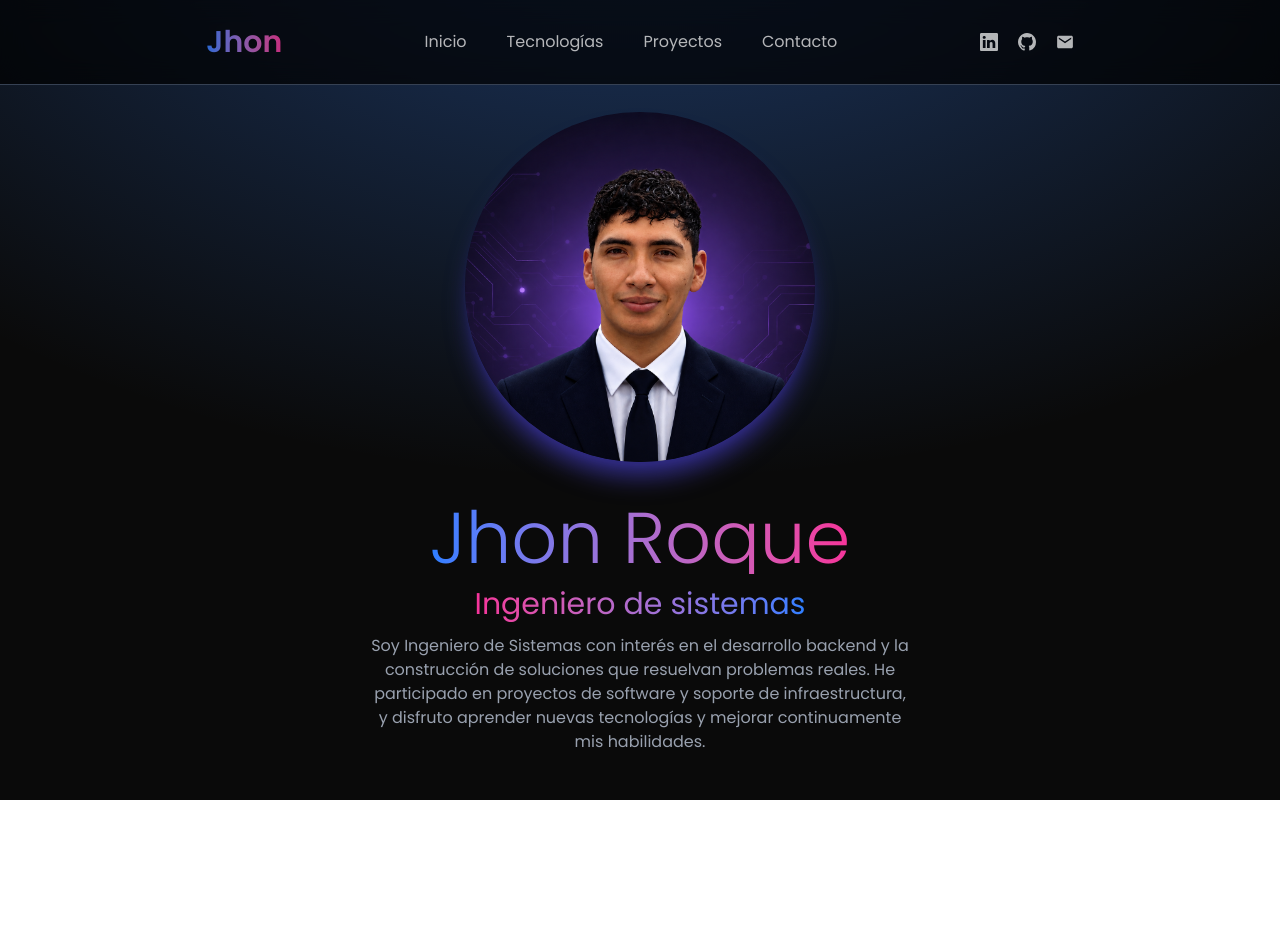
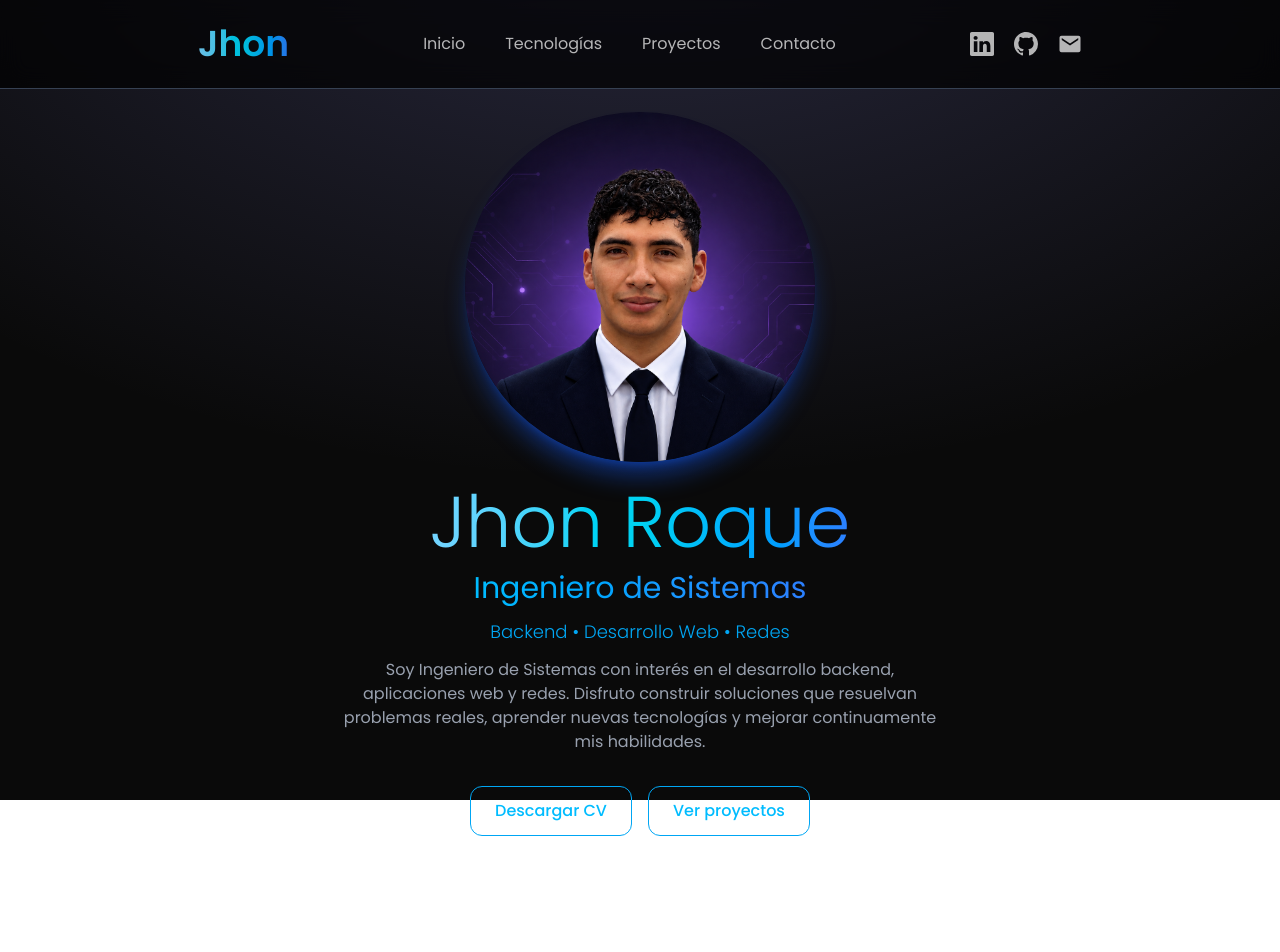
Before and after one commit to jhonRR28/Portafolio, a React (Vite) app: page / in a window 1280 px wide. Shown: the top 952 px of the page. Built offline with nearby package versions, Linux system fonts and the light colour scheme.

Commit message:
Actualizacion de la seccion Hero con cambio de color e implementacion de botones nuevos

```diff
--- a/index.html
+++ b/index.html
@@ -3,8 +3,8 @@
   <head>
     <meta charset="UTF-8" />
     <link rel="icon" type="image/svg+xml" href="/favicon.svg" />
-    <meta name="viewport" content="width=device-width, initial-scale=1.0" />
-    <title>Jhon Roque</title>
+    <meta name="description" content="Ingeniero de Sistemas orientado al desarrollo web, con experiencia en redes, soporte TI y desarrollo de aplicaciones." />
+    <title>Jhon Roque | Ingeniero de Sistemas</title>
     <link rel="preconnect" href="https://fonts.googleapis.com">
 <link rel="preconnect" href="https://fonts.gstatic.com" crossorigin>
 <link href="https://fonts.googleapis.com/css2?family=Poppins:ital,wght@0,100;0,200;0,300;0,400;0,500;0,600;0,700;0,800;0,900;1,100;1,200;1,300;1,400;1,500;1,600;1,700;1,800;1,900&display=swap" rel="stylesheet">
--- a/src/App.jsx
+++ b/src/App.jsx
@@ -8,7 +8,9 @@ function App() {
 
   return (
     <>
-      <div className="fixed inset-0 -z-10 min-h-screen w-screen bg-neutral-950 bg-radial-[ellipse_80%_80%_at_50%_-20%,rgba(59,130,246,0.4),rgba(255,255,255,0)]"></div>
+      {/* <div className="fixed inset-0 -z-10 min-h-screen w-screen bg-neutral-950 bg-radial-[ellipse_80%_80%_at_50%_-20%,rgba(59,130,246,0.4),rgba(255,255,255,0)]"></div> */}
+
+      <div className="fixed inset-0 -z-10 min-h-screen w-full bg-[#0a0a0a] bg-[radial-gradient(ellipse_80%_80%_at_50%_-20%,rgba(120,119,198,0.3),rgba(255,255,255,0))] text-gray-200"></div>
 
       <main className="flex flex-col items-center px-4 md:px-8 lg:px-16">
         <Navbar />
--- a/src/components/Contact.jsx
+++ b/src/components/Contact.jsx
@@ -50,7 +50,13 @@ const Contact = () => {
           </li>
         </ul>
 
-        <a href="mailto:maleshector68@gmail.com" className="flex items-center gap-2 text-nowrap rounded-lg border border-indigo-600 bg-black px-5 py-3 text-lg font-bold text-white shadow-lg shadow-indigo-700 transition-all duration-300 hover:-translate-y-2 hover:shadow-xl hover:shadow-indigo-600"> <BiMailSend /> Enviar Correo</a>
+        <a
+          href="mailto:maleshector68@gmail.com"
+          className="flex items-center gap-2 rounded-xl border border-sky-500 px-6 py-3 font-medium text-sky-400 transition-all duration-300  hover:text-white hover:scale-105 hover:shadow-lg hover:shadow-sky-500/30"
+        >
+          <BiMailSend className="text-xl" />
+          Enviar correo
+        </a>
       </div>
     </div>
   )
--- a/src/components/Hero.jsx
+++ b/src/components/Hero.jsx
@@ -4,25 +4,53 @@ import { motion } from "motion/react"
 const Hero = () => {
   return (
     <div id="home" className="px-16 flex min-h-screen w-full items-center justify-center py-28 md:px-32">
-      <div className="flex flex-col items-center justify-center gap-10 text-white">
+      <div className="flex flex-col items-center justify-center gap-6 text-white">
         <motion.div
-        initial={{ opacity: 0, y: -50 }}
-        animate={{ opacity: 1, y: 0 }}
-        transition={{ duration: 0.8, delay: 0.2 }}
+          initial={{ opacity: 0, y: -50 }}
+          animate={{ opacity: 1, y: 0 }}
+          transition={{ duration: 0.8, delay: 0.2 }}
         >
-          <img src={image} alt="" className="w-75 aspect-square object-cover rounded-full cursor-pointer shadow-xl shadow-indigo-900 transition-all duration-300 hover:translate-y-5 hover:scale-105 hover:shadow-2xl hover:shadow-indigo-600 md:w-87.5" />
+          <img src={image} alt="Jhon Roque" className="w-75 aspect-square borderborder-sky-400/30 object-cover rounded-full cursor-pointer shadow-xl shadow-blue-600/40 transition-all duration-300 hover:translate-y-5 hover:scale-105 hover:shadow-2xl hover:shadow-sky-300/50 md:w-87.5"/>
+        </motion.div>
+
+        <motion.div
+          initial={{ opacity: 0, y: 50 }}
+          animate={{ opacity: 1, y: 0 }}
+          transition={{ duration: 0.8, delay: 0.2 }}
+          className="flex max-w-150 flex-col items-center justify-center gap-3 text-center"
+        >
+          <h1 className="bg-linear-to-r from-sky-300 via-cyan-400 to-blue-500 bg-clip-text text-transparent text-5xl font-light  md:text-7xl">
+            Jhon Roque
+          </h1>
+          <h3 className="bg-linear-to-r from-sky-400 to-blue-500 bg-clip-text text-transparent text-2xl md:text-3xl">
+            Ingeniero de Sistemas
+          </h3>
+          <p className="text-lg font-light text-sky-500 text-shadow text-shadow-sky-300">
+            Backend • Desarrollo Web • Redes
+          </p>
+          <p className="leading-6 text-pretty text-sm text-gray-400 md:text-base">
+            Soy Ingeniero de Sistemas con interés en el desarrollo backend, aplicaciones web y redes. Disfruto construir soluciones que resuelvan problemas reales, aprender nuevas tecnologías y mejorar continuamente mis habilidades.
+          </p>
         </motion.div>
 
         <motion.div
         initial={{ opacity: 0, y: 50 }}
         animate={{ opacity: 1, y: 0 }}
         transition={{ duration: 0.8, delay: 0.2 }}
-        className="flex max-w-150 flex-col items-center justify-center gap-3 text-center">
-          <h1 className="bg-linear-to-r from-blue-500 to-pink-500 bg-clip-text text-transparent  text-5xl font-light md:text-7xl">Jhon Roque</h1>
-          <h3 className="bg-linear-to-r from-pink-500 to-blue-500 bg-clip-text text-transparent  text-2xl md:text-3xl">Ingeniero de sistemas</h3>
-          <p className="md:text-base text-pretty text-sm text-gray-400">
-            Soy Ingeniero de Sistemas con interés en el desarrollo backend y la construcción de soluciones que resuelvan problemas reales. He participado en proyectos de software y soporte de infraestructura, y disfruto aprender nuevas tecnologías y mejorar continuamente mis habilidades.
-          </p>
+        className="mt-2 flex flex-wrap items-center justify-center gap-4">
+          <a
+            href="/cv/Jhon_Roque_CV.pdf"
+            target="_blank"
+            className="rounded-xl border border-sky-500 px-6 py-3 font-medium text-sky-400 transition-all duration-300  hover:text-white hover:scale-105 hover:shadow-lg hover:shadow-sky-500/30"
+          >
+            Descargar CV
+          </a>
+          <a
+            href="#projects"
+            className="rounded-xl border border-sky-500 px-6 py-3 font-medium text-sky-400 transition-all duration-300  hover:text-white hover:scale-105 hover:shadow-lg hover:shadow-sky-500/30"
+          >
+            Ver proyectos
+          </a>
         </motion.div>
       </div>
     </div>
--- a/src/components/Navbar.jsx
+++ b/src/components/Navbar.jsx
@@ -14,7 +14,7 @@ const Navbar = () => {
 
   return (
     <nav className="fixed top-0 z-10 flex w-full items-center justify-between border-b border-b-gray-700 bg-black/70 px-16 py-6 text-white backdrop-blur-md md:justify-evenly">
-      <a href="#home" className="bg-linear-to-r from-blue-500 to-pink-500 bg-clip-text text-transparent opacity-80 text-3xl font-semibold transition-all duration-300 hover:opacity-100">
+      <a href="#home"className="bg-linear-to-r from-sky-300 via-cyan-400 to-blue-500 bg-clip-text text-transparent text-4xl font-semibold opacity-90 transition-all duration-300 hover:brightness-110">
         Jhon
       </a>
       <ul className="hidden md:flex gap-10">
@@ -33,7 +33,7 @@ const Navbar = () => {
       </ul>
 
       <ul className="hidden md:flex gap-5">
-        <li className="cursor-pointer text-lg opacity-70 transition-all duration-300 hover:text-blue-500 hover:opacity-100">
+        <li className="cursor-pointer text-2xl opacity-70 transition-all duration-300 hover:text-blue-500 hover:opacity-100">
           <a
             href="https://www.linkedin.com/in/jhon-roque-53512b378"
             target="_blank"
@@ -43,7 +43,7 @@ const Navbar = () => {
           </a>
         </li>
 
-        <li className="cursor-pointer text-lg opacity-70 transition-all duration-300 hover:text-orange-500 hover:opacity-100">
+        <li className="cursor-pointer text-2xl opacity-70 transition-all duration-300 hover:text-orange-500 hover:opacity-100">
           <a
             href="https://github.com/jhonRR28"
             target="_blank"
@@ -53,7 +53,7 @@ const Navbar = () => {
           </a>
         </li>
 
-        <li className="cursor-pointer text-lg opacity-70 transition-all duration-300 hover:text-sky-500 hover:opacity-100">
+        <li className="cursor-pointer text-2xl opacity-70 transition-all duration-300 hover:text-sky-500 hover:opacity-100">
           <a
             href="mailto:maleshector68@gmail.com"
           >
--- a/src/components/Tech.jsx
+++ b/src/components/Tech.jsx
@@ -84,6 +84,7 @@ const Tech = () => {
           <BiLogoGithub className="cursor-pointer text-[80px] text-blue-600 transition-all duration-300 hover:-translate-y-5 sm:text-[100px] md:text-[120px]"/>
         </motion.div>
       </div>
+
     </div>
   )
 }
```
